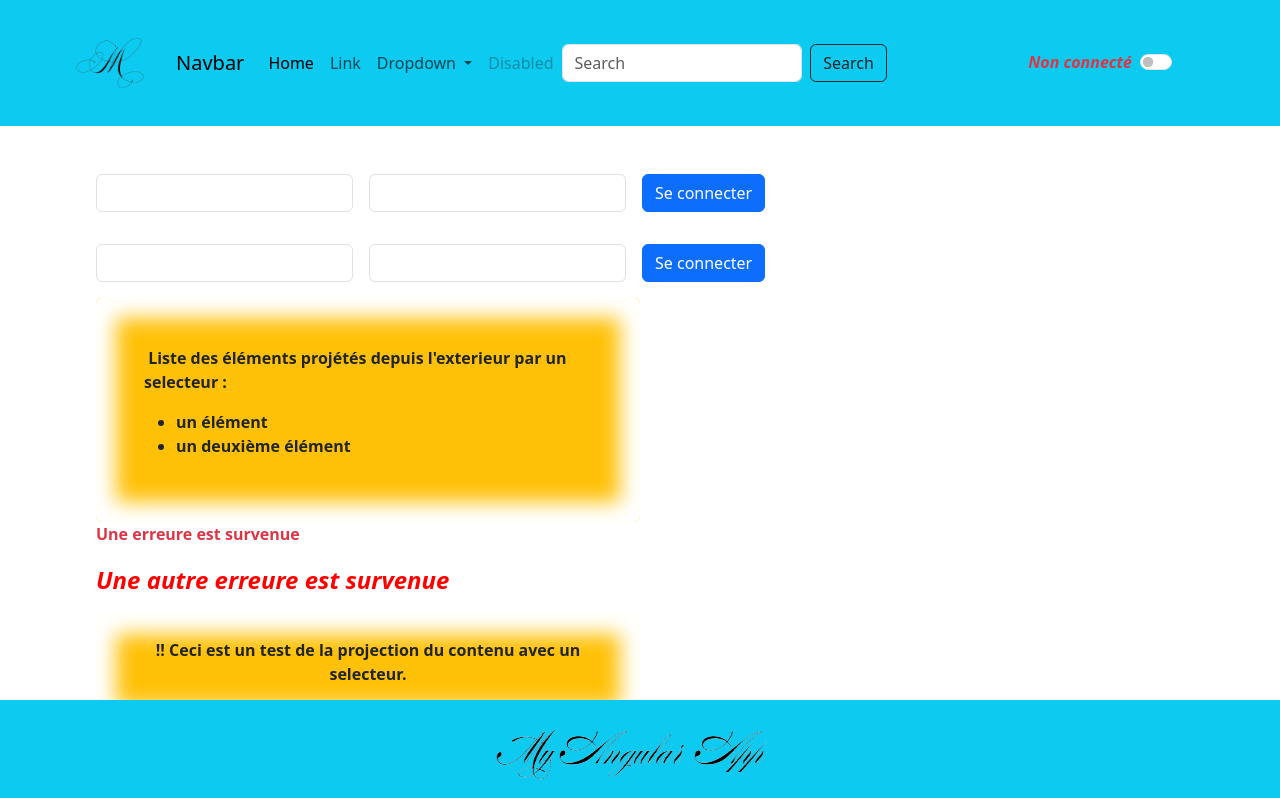
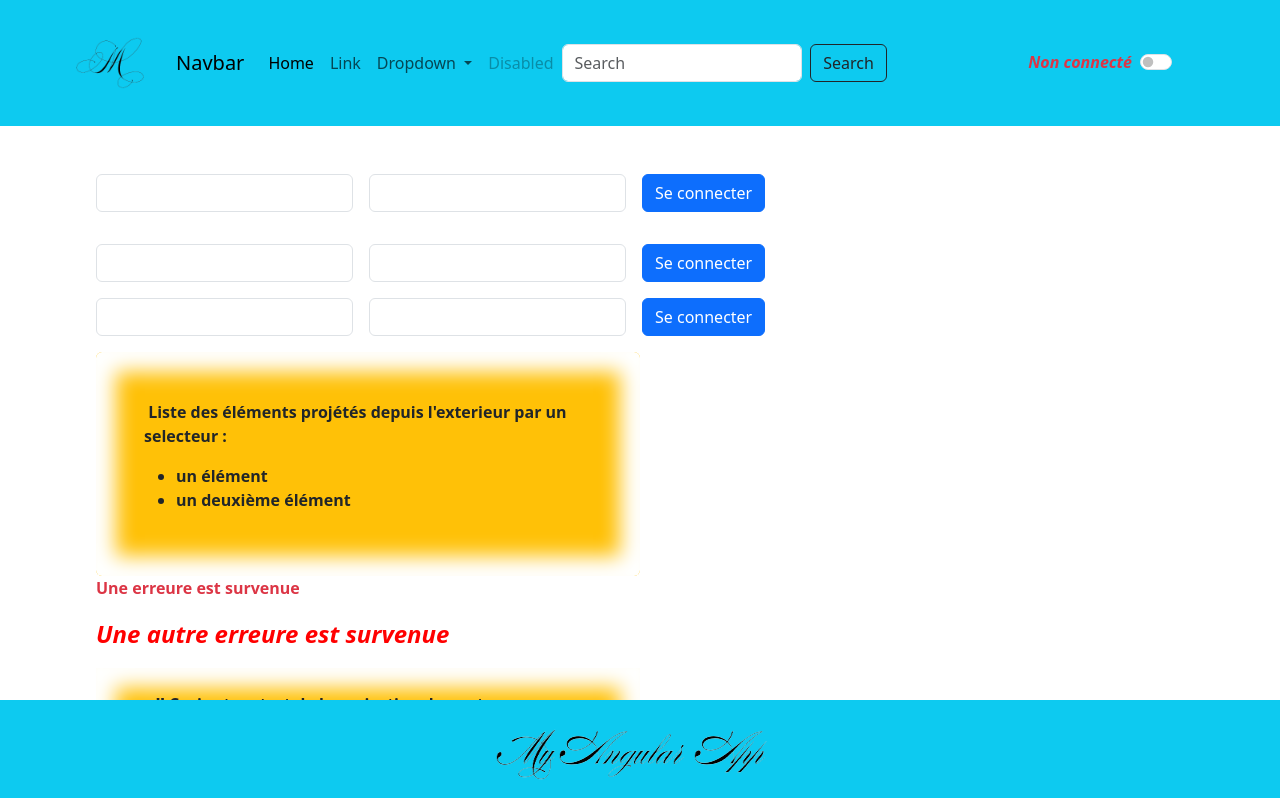
Before and after one commit to MihaelaTIMIS/my-angular-app, an Angular app: page / in a window 1280 px wide. Shown: the top 798 px of the page. Built offline with nearby package versions, Linux system fonts and the light colour scheme.

Commit message:
add validation form

```diff
--- a/src/app/app.module.ts
+++ b/src/app/app.module.ts
@@ -16,6 +16,7 @@ import { NgclassExempleComponent } from './components/ngclass-exemple/ngclass-ex
 import { BoldDirective } from './directives/bold.directive';
 import { LoginComponent } from './components/login/login.component';
 import { Login2Component } from './components/login2/login2.component';
+import { Login3Component } from './components/login3/login3.component';
 
 @NgModule({
   declarations: [
@@ -32,6 +33,7 @@ import { Login2Component } from './components/login2/login2.component';
     BoldDirective,
     LoginComponent,
     Login2Component,
+    Login3Component,
 
   ],
   imports: [
--- a/src/app/components/login2/login2.component.html
+++ b/src/app/components/login2/login2.component.html
@@ -14,7 +14,7 @@
   </div>
 
   <div class="col-auto" *ngIf="form.value.email && form.value.password">
-    <span id="passwordHelpInline" class="form-text">
+    <span class="form-text">
       <b>Email: </b>{{ form.value.email }} <b>Password: </b
       >{{ form.value.password }}
     </span>
--- /dev/null
+++ b/src/app/components/login3/login3.component.html
@@ -0,0 +1,40 @@
+<form
+  #form="ngForm"
+  class="row g-3 align-items-center mb-3"
+  (ngSubmit)="onSubmit(form.value)"
+>
+  <div class="col-auto">
+    <input
+      type="text"
+      class="form-control"
+      [(ngModel)]="credentials.email"
+      required
+      name="email"
+      #emailRef="ngModel"
+    />
+    <div *ngIf="emailRef.invalid && emailRef.touched">
+      <div *ngIf="emailRef.errors?.['required']">Email obligatoire</div>
+    </div>
+  </div>
+  <div class="col-auto">
+    <input
+      type="password"
+      class="form-control"
+      [(ngModel)]="credentials.password"
+      required
+      name="password"
+      #passwordRef="ngModel"
+    />
+    <div *ngIf="passwordRef.invalid && passwordRef.touched">
+      <div *ngIf="passwordRef.errors?.['required']">Password obligatoire</div>
+    </div>
+  </div>
+  <div class="col-auto">
+    <button class="btn btn-primary" type="submit">Se connecter</button>
+  </div>
+  <div class="col-auto" *ngIf="credentials.email && credentials.password">
+    <span class="form-text">
+        <b>Email: </b>{{credentials.email}}  <b>Password: </b>{{credentials.password}}
+    </span>
+  </div>
+</form>
--- /dev/null
+++ b/src/app/components/login3/login3.component.ts
@@ -0,0 +1,21 @@
+import { Component, ViewChild } from '@angular/core';
+import { NgForm } from '@angular/forms';
+
+@Component({
+  selector: 'app-login3',
+  templateUrl: './login3.component.html',
+  styleUrls: ['./login3.component.scss'],
+})
+export class Login3Component {
+  @ViewChild('form') form!: NgForm;
+
+  credentials = {
+    email: '',
+    password: '',
+  };
+
+  onSubmit(e:{}){
+    if(this.form.invalid){return}
+    console.log(e)
+  }
+}
--- a/src/app/layout/body/body.component.html
+++ b/src/app/layout/body/body.component.html
@@ -1,6 +1,7 @@
 <div class="m-5 px-5 ">
   <app-login></app-login>
   <app-login2></app-login2>
+  <app-login3></app-login3>
   <app-ngclass-exemple>
     <p>test brut content projection</p>
     <div list class="bg-warning rounded p-5 w-50" style="box-shadow: inset 0px 0px 20px 20px  white">
```
Also changed, not shown: src/app/components/login3/login3.component.scss (added), 1 other file (tests, documents, lock files or other folders).
